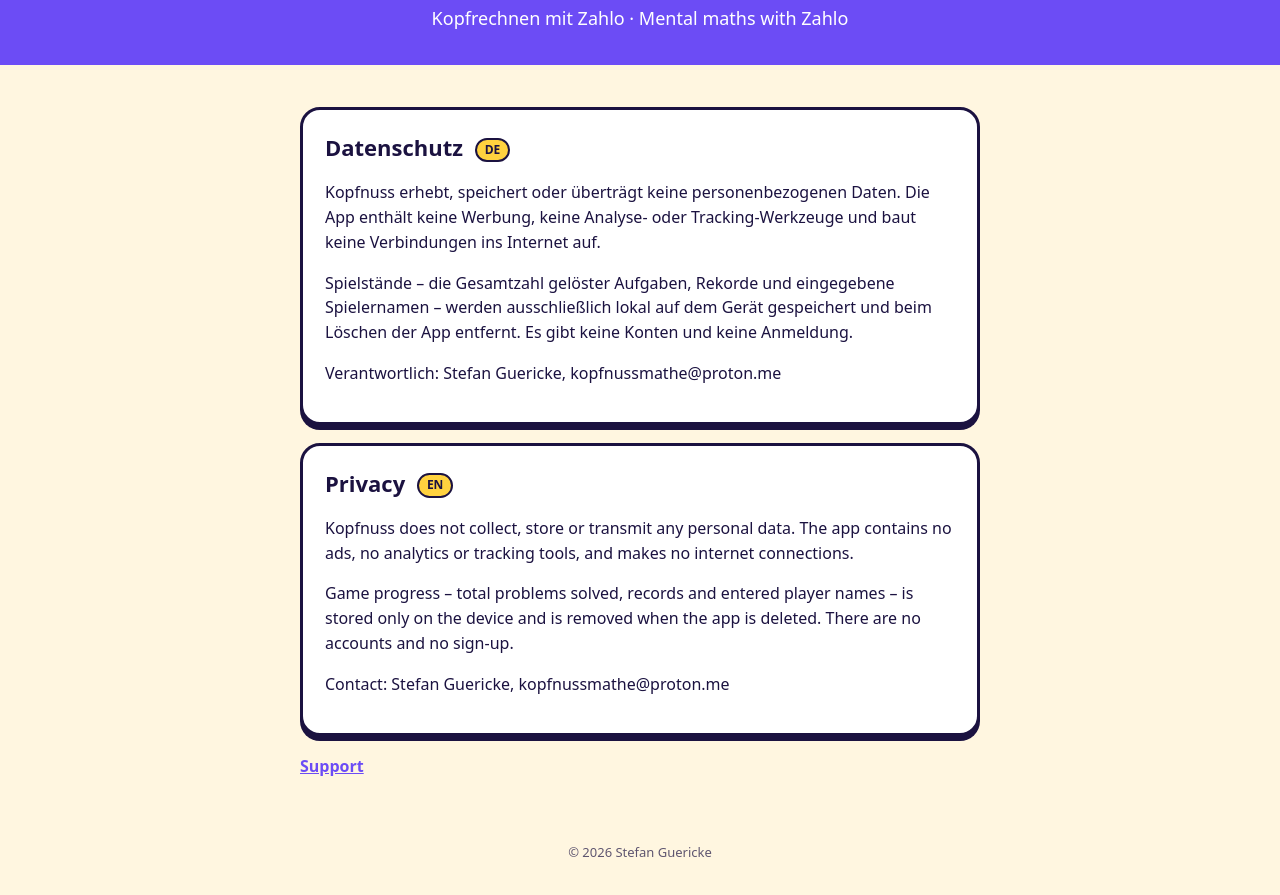
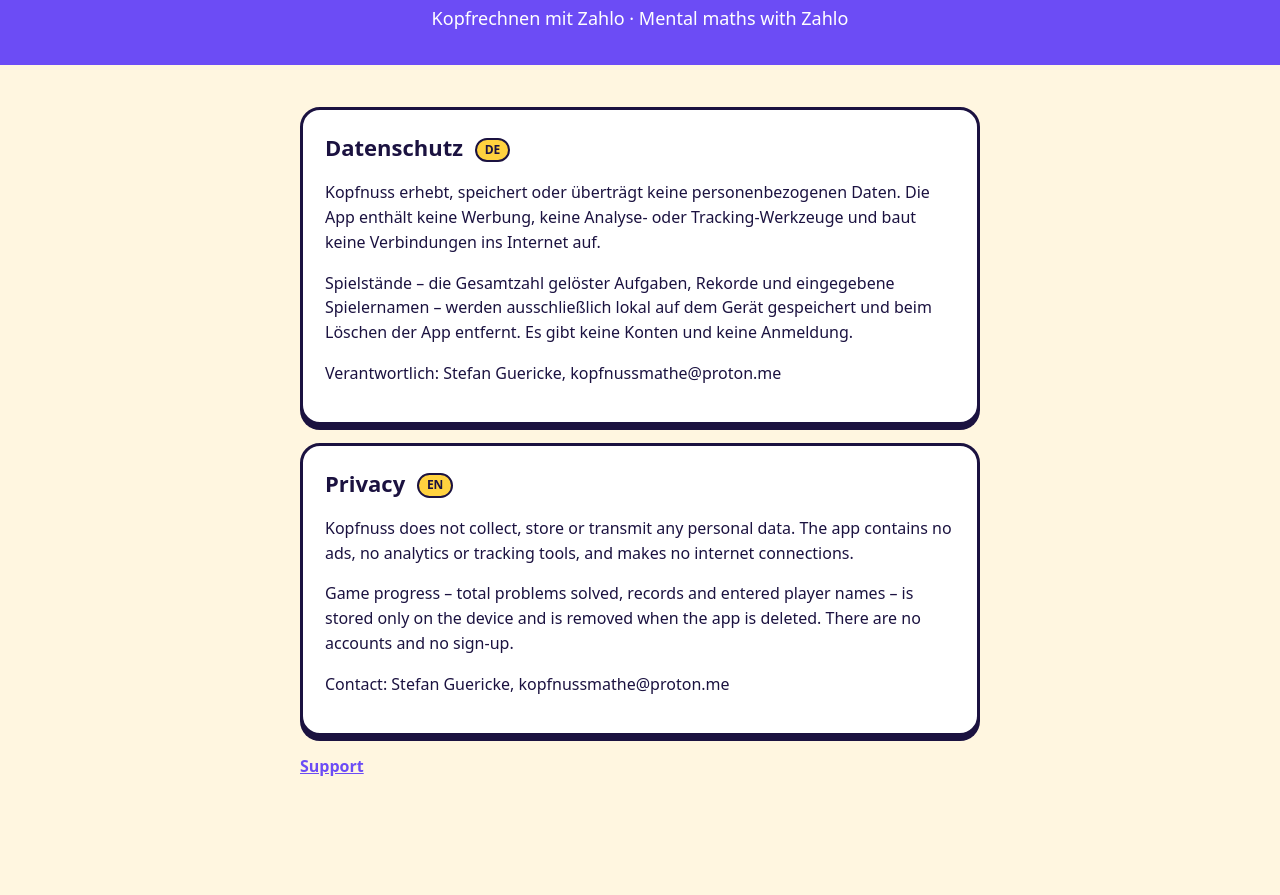
Before and after one commit to wu3ty/kopfnuss, a plain HTML site: page privacy.html in a window 1280 px wide. Shown: the part 111-1006 px from the top of the page. After the commit the page ends 985 px from the top, so only its background shows below. Drawn offline with Linux system fonts and the light colour scheme.

Commit message:
Remove footer text from privacy.html
Removed footer content from privacy.html.

```diff
--- a/privacy.html
+++ b/privacy.html
@@ -39,6 +39,6 @@
   </section>
   <p><a href="index.html">Support</a></p>
 </main>
-<footer>© 2026 Stefan Guericke</footer>
+<footer></footer>
 </body>
 </html>
```
